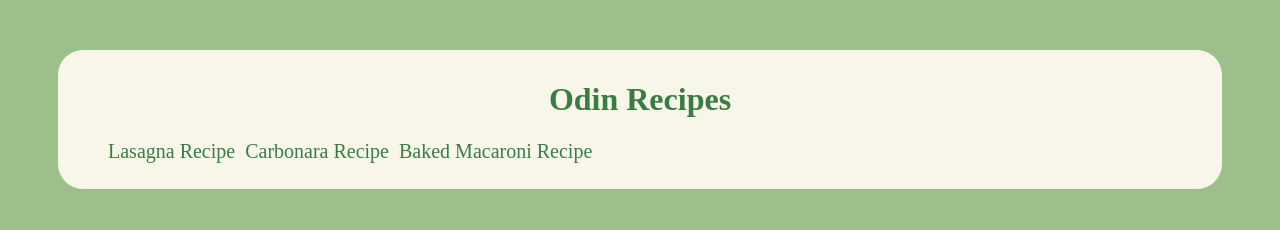
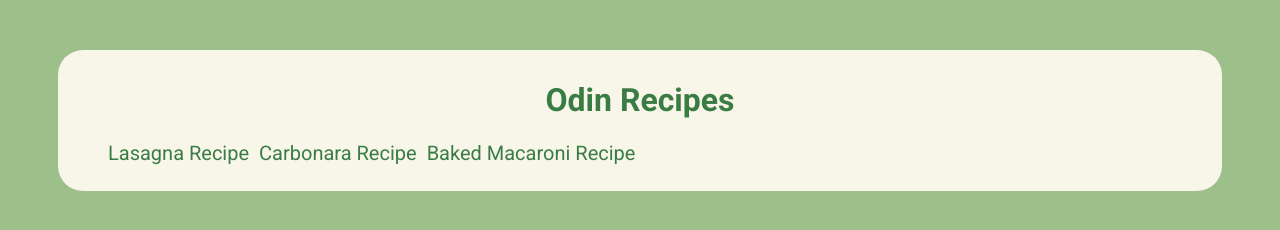
Before and after one commit to deardanna341/odin-recipes, a plain HTML site: page index.html in a window 1280 px wide. Drawn offline with Linux system fonts and the light colour scheme.

Commit message:
Update style.css

```diff
--- a/style.css
+++ b/style.css
@@ -2,6 +2,7 @@
 
 body{
     background-color: #9DC08B;
+    font-family: Roboto, sans-serif;
 }
 
 .links{
```
